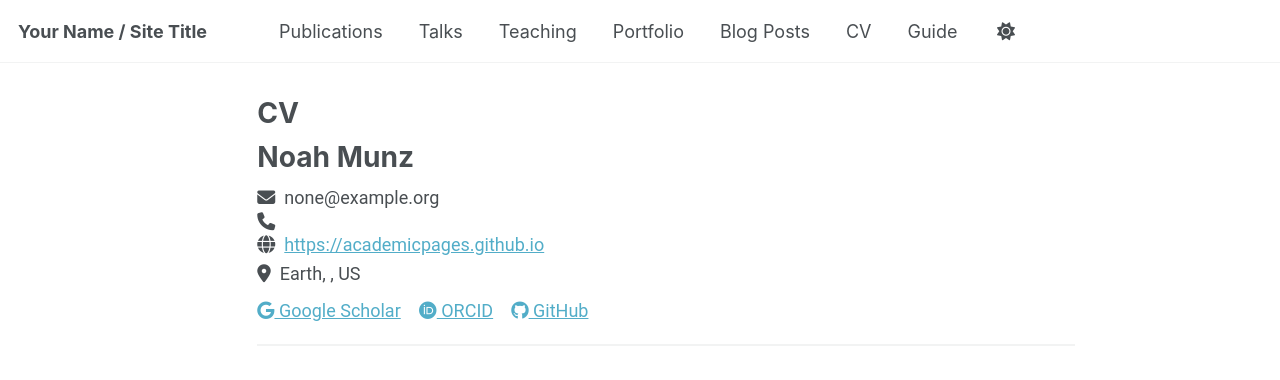
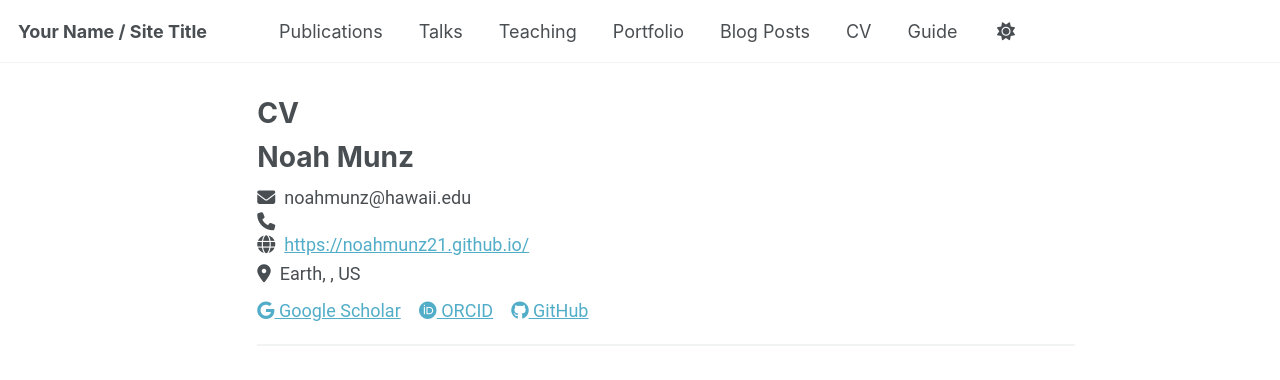
Before and after one commit to Noahmunz21/ics385spring2026boipage, a Jekyll site: the page built from _pages/cv-json.md, in a window 1280 px wide and 900 px high. Shown: the top 380 px of the window. Built offline with Jekyll 4.4.1, drawn with Linux system fonts in a browser that asks for light colours; a script bundle is joined from its source files by our own code; library files that are not in the unit come from our copies.

Commit message:
Update cv.json

```diff
--- a/_data/cv.json
+++ b/_data/cv.json
@@ -1,9 +1,9 @@
 {
   "basics": {
     "name": "Noah Munz",
-    "email": "none@example.org",
+    "email": "noahmunz@hawaii.edu",
     "phone": "",
-    "website": "https://academicpages.github.io",
+    "website": "https://noahmunz21.github.io/",
     "summary": "Currently employed at Red Brick University. Short biography for the left-hand sidebar",
     "location": {
       "address": "",
```
